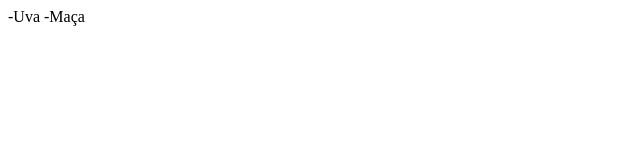
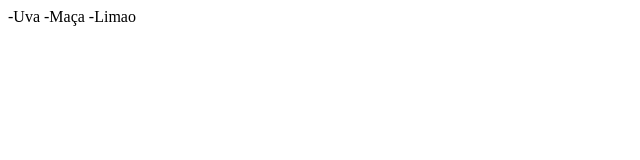
Before and after one commit to hduquinha/projeto-3b1, a plain HTML site: page index.html in a window 1280 px wide. Shown: the full height of the page, 0-640 px from the left. Drawn offline with Linux system fonts and the light colour scheme.

Commit message:
Versão 3

```diff
--- a/index.html
+++ b/index.html
@@ -9,5 +9,6 @@
 <body>
     -Uva
     -Maça
+    -Limao
 </body>
 </html>
```
